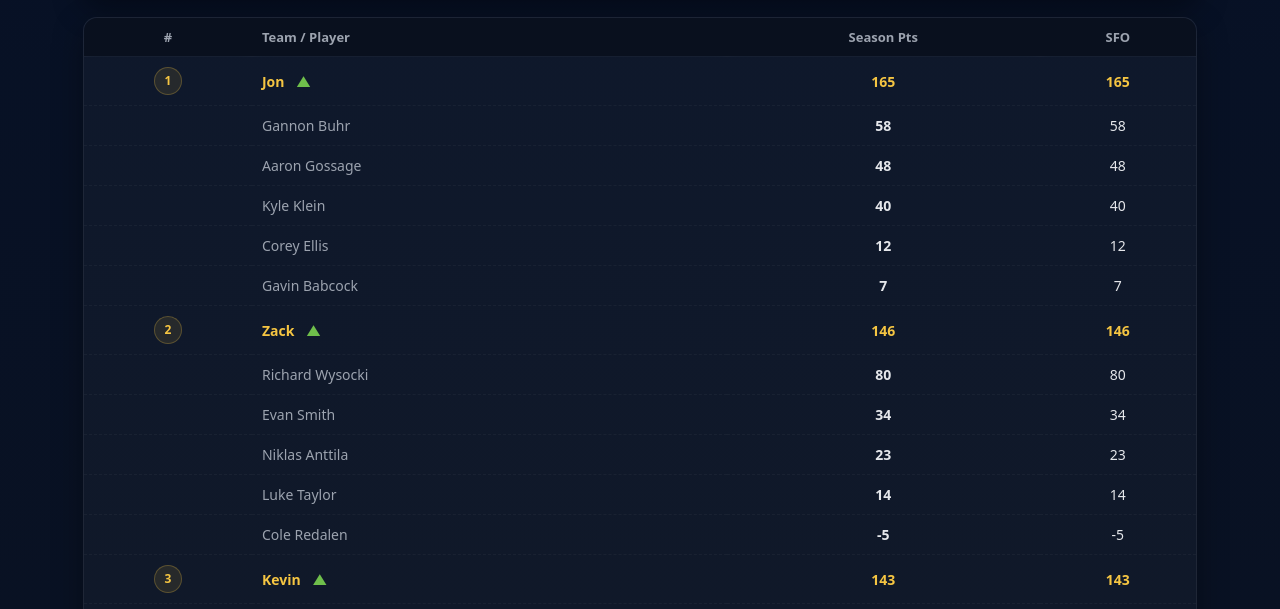
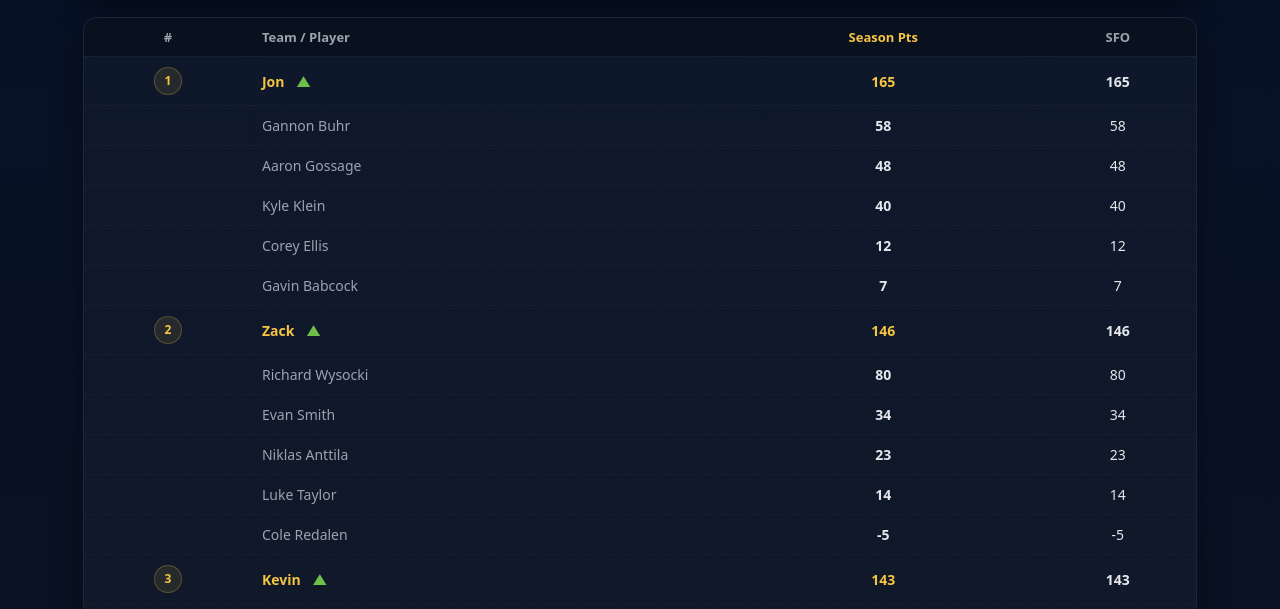
Before and after one commit to dodgerblue88/mdgfl, a plain HTML site: page standings.html in a window 1280 px wide. Shown: the part 191-800 px from the top of the page. Drawn offline with Linux system fonts and the light colour scheme.

Commit message:
Update standings.html

```diff
--- a/standings.html
+++ b/standings.html
@@ -22,6 +22,12 @@
     tr.team-row td,
     tr.team-row td strong {
       color: var(--mdgfl-gold) !important;
+      font-weight: 800 !important;
+    }
+
+    tr.team-row td.col-event,
+    tr.team-row td.col-event strong {
+      color: var(--txt) !important;
       font-weight: 800 !important;
     }
 
@@ -97,6 +103,10 @@
     th.col-season,
     td.col-season {
       font-weight: 800;
+    }
+
+    th.col-season {
+      color: var(--mdgfl-gold);
     }
   </style>
 </head>
```
